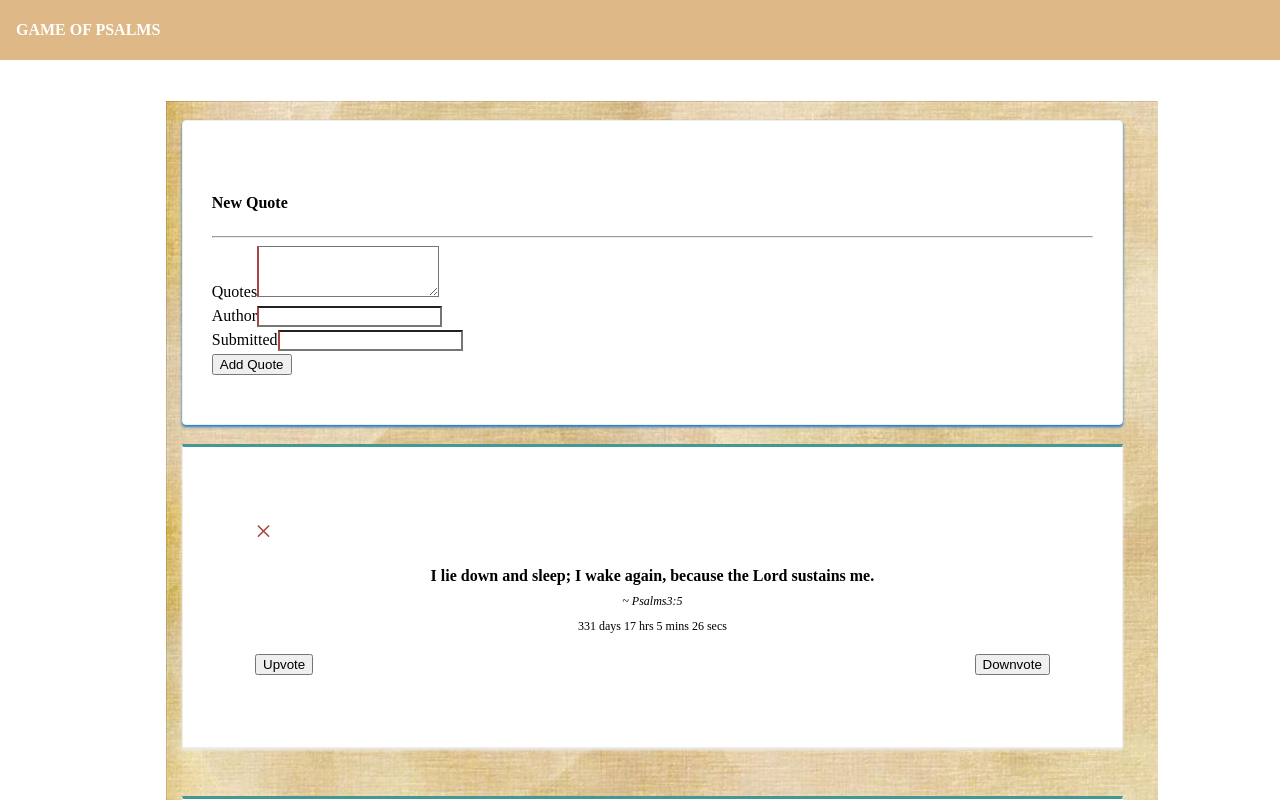
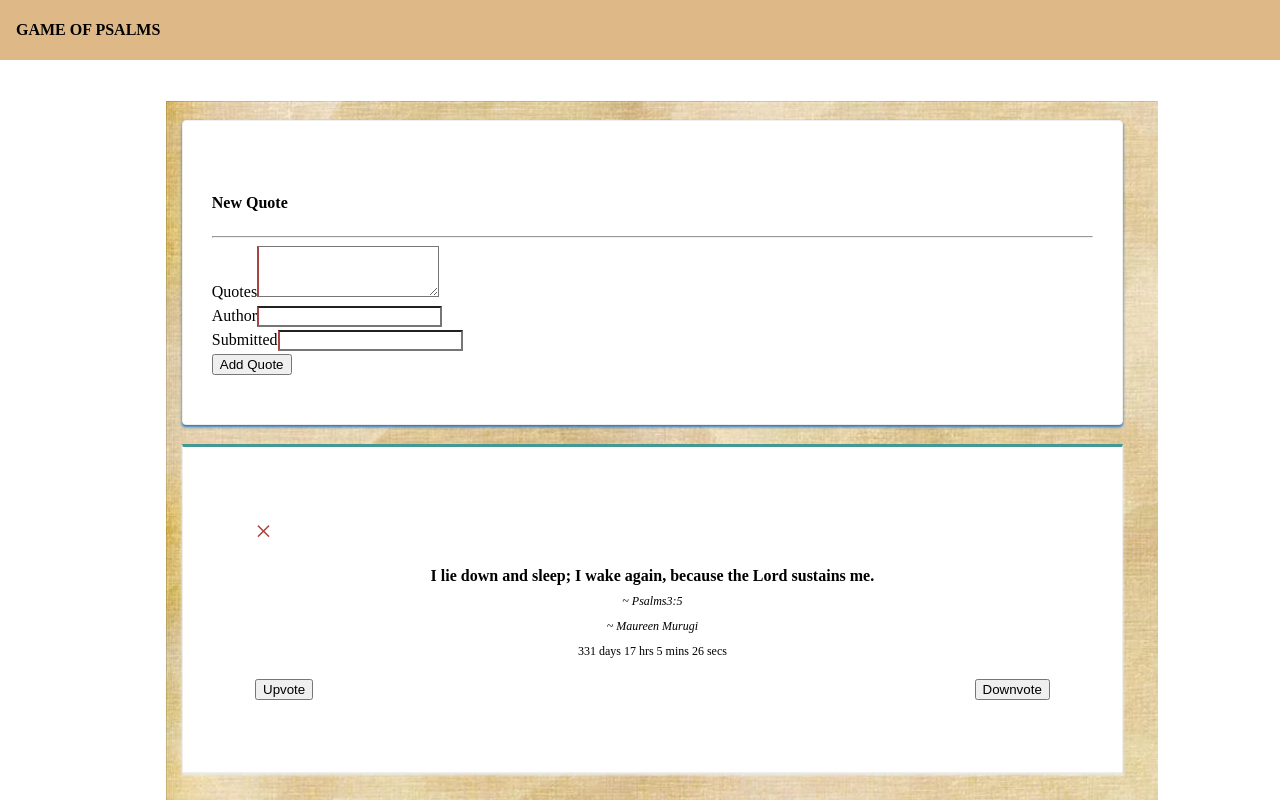
Before and after one commit to MaureenMurugi/Quotes, an Angular app: page / in a window 1280 px wide. Shown: the top 800 px of the page. Built offline with nearby package versions, Linux system fonts and the light colour scheme.

Commit message:
add styling to the quote card

```diff
--- a/src/app/app.component.css
+++ b/src/app/app.component.css
@@ -10,8 +10,8 @@
     height: 60px;
     display: flex;
     align-items: center;
-   background-color: burlywood;
-    color: white;
+    background-color: burlywood;
+    color: black;
     font-weight: 600;
 }
 
--- a/src/app/quote/quote.component.html
+++ b/src/app/quote/quote.component.html
@@ -20,7 +20,7 @@
                       </div>
                       <div>
                           <p>
-                              {{quote.quote}} <br/><cite>&#x7e; {{quote.author}}</cite><br/>
+                              {{quote.quote}} <br/><cite>&#x7e; {{quote.author}}</cite><br/>  <cite>&#x7e; {{quote.submitted_by}} </cite> <br/>
                               <span class="elapsed-duration">{{quote.created_at|timeCount}}</span>
                           </p>
                       </div>
@@ -42,7 +42,7 @@
                       </div>
                       <div>
                           <p>
-                              {{quote.quote}} <br/><cite>&#x7e; {{quote.author}}</cite><br/>
+                              {{quote.quote}} <br/><cite>&#x7e; {{quote.author}}</cite><br/> <cite>&#x7e; {{quote.submitted_by}} </cite> <br/>
                               <span class="elapsed-duration">{{quote.created_at|timeCount}}</span>
                           </p>
                       </div>
--- a/src/app/quote/quote.component.ts
+++ b/src/app/quote/quote.component.ts
@@ -24,7 +24,7 @@ export class QuoteComponent implements OnInit {
    addQuote(quote:any){
      quote.quote  = quote.quote;
      quote.author  = quote.author;
-     quote.upvotes = 0;
+     quote.upvotes = 1;
      quote.downvotes  = 0;
      quote.submitted_by  = quote.submitted_by;
      quote.created_at  = new Date(quote.created_at);
```
Also changed, not shown: src/app/images/background.jpg (added), src/app/images/brown.jpg (added).
